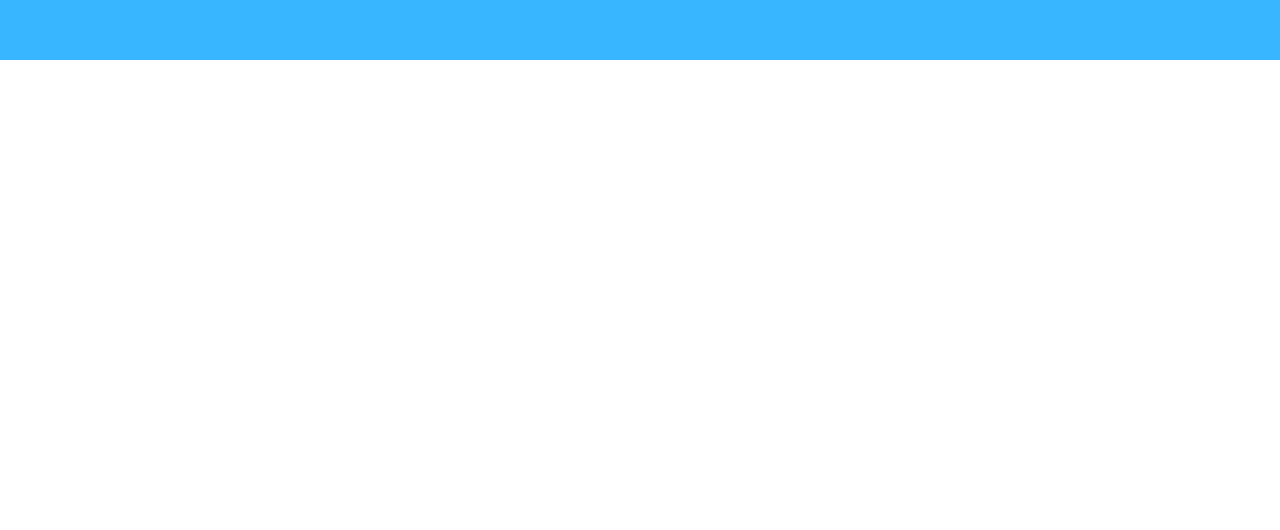
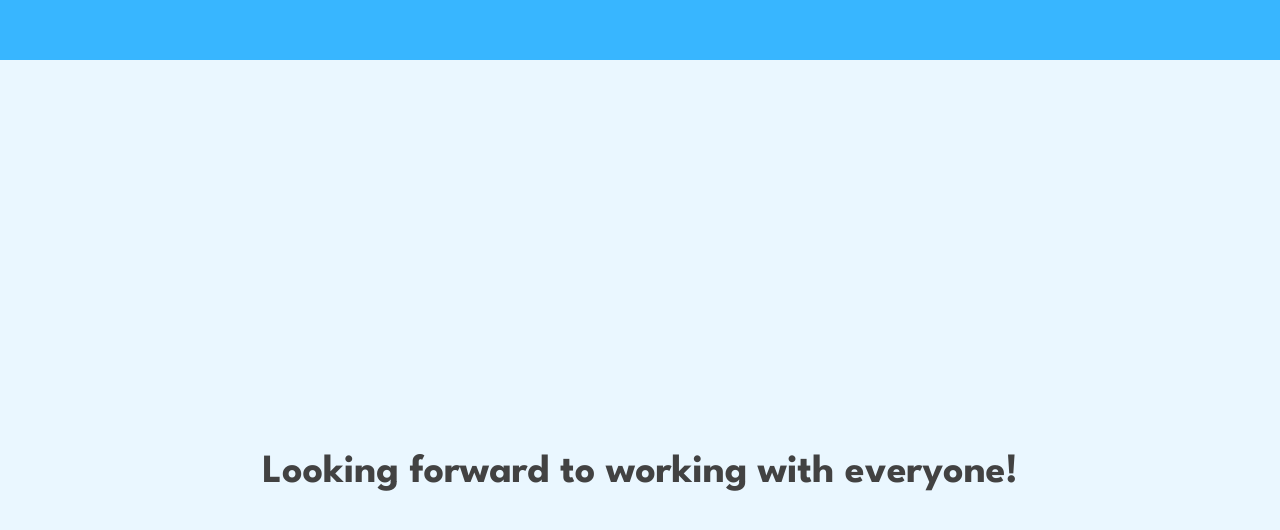
Before and after one commit to HindG/Web-cv, a Next.js app: page / in a window 1280 px wide. Shown: the part 3244-3774 px from the top of the page. Before the commit the page ends 3304 px from the top, so only its background shows below. Built offline with nearby package versions, Linux system fonts and the light colour scheme.

Commit message:
:sparkles: Added ContactPage

```diff
--- /dev/null
+++ b/app/Pages/ContactPage/ContactPage.tsx
@@ -0,0 +1,11 @@
+import Title from "@/app/Components/Title"
+
+const containerStyle = { backgroundColor: "#EAF7FF", height: "826px", display: "flex", alignItems: "center", justifyContent: "center" }
+
+export default function ContactPage() {
+    return (
+        <section style={containerStyle}>
+            <Title title="Looking forward to working with everyone!" color="#424242" />
+        </section>
+    )
+}
--- a/app/page.tsx
+++ b/app/page.tsx
@@ -1,9 +1,10 @@
-import HomePage from './Pages/HomePage/HomePage'
 import { Open_Sans } from 'next/font/google'
 import './reset-css.css'
+import HomePage from './Pages/HomePage/HomePage'
 import BackgroundPage from "./Pages/BackgroundPage/BackgroundPage"
 import ShowcasePage from './Pages/ShowcasePage/ShowcasePage'
 import ThingsILovePage from './Pages/ThingsILovePage/ThingsILovePage'
+import ContactPage from './Pages/ContactPage/ContactPage'
 
 const open_sans = Open_Sans({
   subsets: ['latin']
@@ -16,6 +17,7 @@ export default function Home() {
       <BackgroundPage />
       <ShowcasePage />
       <ThingsILovePage />
+      <ContactPage />
     </main>
   );
 }
```
